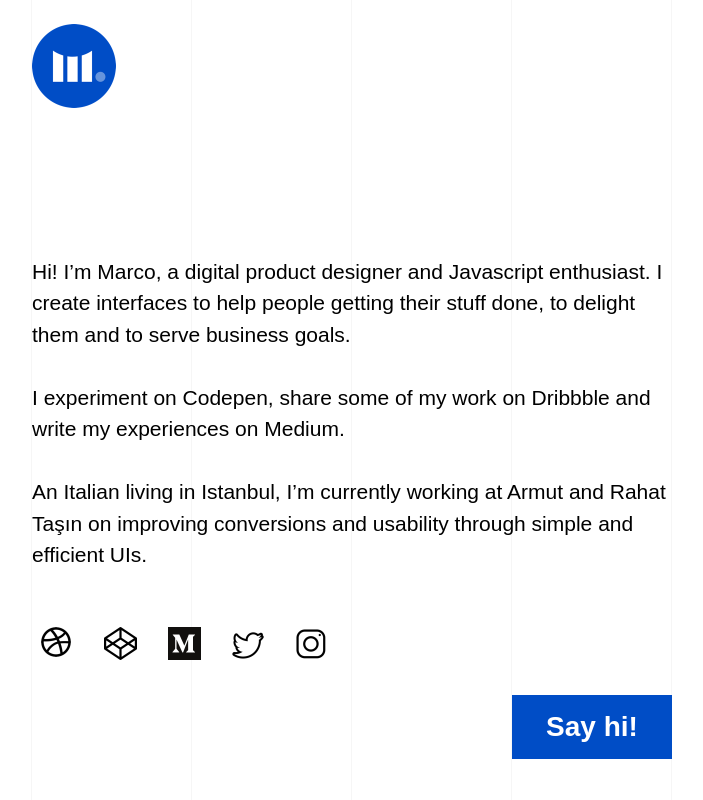
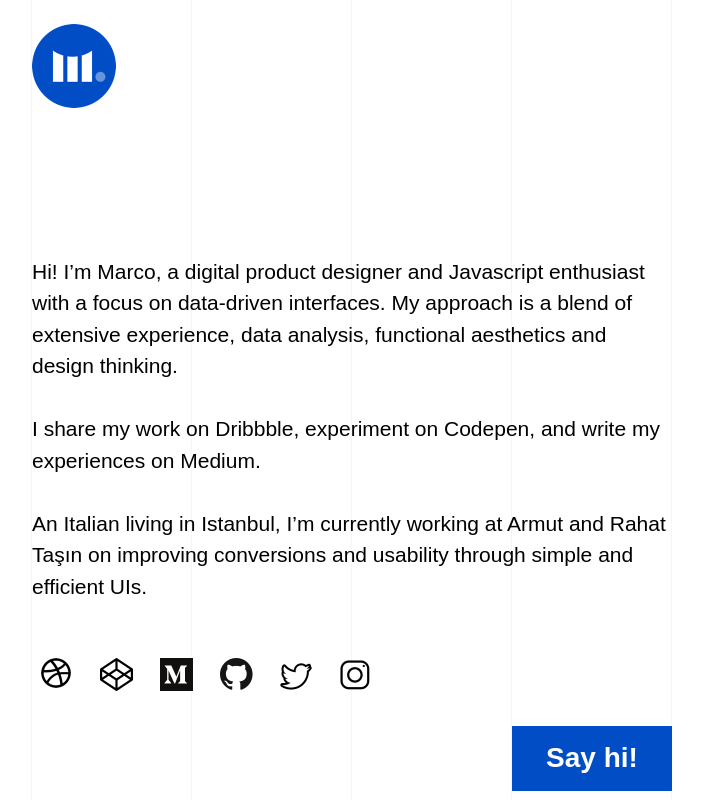
Before and after one commit to Marcobaldessari/Portfolio-2018, a plain HTML site: page index.html in a window 1280 px wide. Shown: the whole page, without its empty margins (128-831 px from the left). Drawn offline with Linux system fonts and the light colour scheme; a web font is replaced by a local one.

Commit message:
Added github link. Edited info copy

```diff
--- a/index.html
+++ b/index.html
@@ -30,9 +30,8 @@
 
 	<div class="grid" id="content">
 		<div id="text-wrapper">
-			<p>Hi! I’m Marco, a digital product designer and Javascript enthusiast. I create interfaces to help people getting
-				their stuff done, to delight them and to serve business goals.</p>
-			<p>I experiment on Codepen, share some of my work on Dribbble and write my experiences on Medium.</p>
+			<p>Hi! I’m Marco, a digital product designer and Javascript enthusiast with a focus on data-driven interfaces. My approach is a blend of extensive experience, data analysis, functional aesthetics and design thinking.</p>
+			<p>I share my work on Dribbble, experiment on Codepen, and write my experiences on Medium.</p>
 			<p>An Italian living in Istanbul, I’m currently working at Armut and Rahat Taşın on improving conversions and
 				usability through simple and efficient UIs.</p>
 		</div>
@@ -42,6 +41,7 @@
 			<li><a id="icn-dribbble" href="https://dribbble.com/marcobaldessari" target="_blank"></a></li>
 			<li><a id="icn-codepen" href="https://codepen.io/marcobaldessari" target="_blank"></a></li>
 			<li><a id="icn-medium" href="https://medium.com/@marco.baldessari" target="_blank"></a></li>
+			<li><a id="icn-github" href="https://github.com/Marcobaldessari" target="_blank"></a></li>
 			<li><a id="icn-twitter" href="https://twitter.com/MarcoBaldessari" target="_blank"></a></li>
 			<li><a id="icn-instagram" href="https://www.instagram.com/marcobaldessari" target="_blank"></a></li>
 		</ul>
--- a/style/style.css
+++ b/style/style.css
@@ -45,7 +45,7 @@ header .logo {
 }
 .grid {
   display: grid;
-  grid-template-columns: 1fr 1fr 1fr 1fr 1fr 1fr 1fr 1fr;
+  grid-template-columns: repeat(8, 1fr);
   grid-column-gap: 0px;
   width: 100%;
 }
@@ -84,16 +84,16 @@ header .logo {
   z-index: 1;
   margin-top: 48px;
   display: grid;
-  grid-template-columns: 1fr 1fr 1fr 1fr 1fr;
+  grid-template-columns: repeat(8, 1fr);
 }
 @media (min-width: 40em) {
   #social-links {
-    grid-column: 2/span 3;
+    grid-column: 2/span 4;
   }
 }
 @media (min-width: 60em) {
   #social-links {
-    grid-column: 2/span 2;
+    grid-column: 2/span 3;
   }
 }
 #social-links li {
@@ -116,6 +116,9 @@ header .logo {
 }
 #social-links #icn-medium {
   background-image: URL("../img/icn-medium@2x.png");
+}
+#social-links #icn-github {
+  background-image: URL("../img/icn-github@2x.png");
 }
 #social-links #icn-twitter {
   background-image: URL("../img/icn-twitter@2x.png");
```
Also changed, not shown: img/icn-github.png (added), img/icn-github@2x.png (added), 2 other files.
